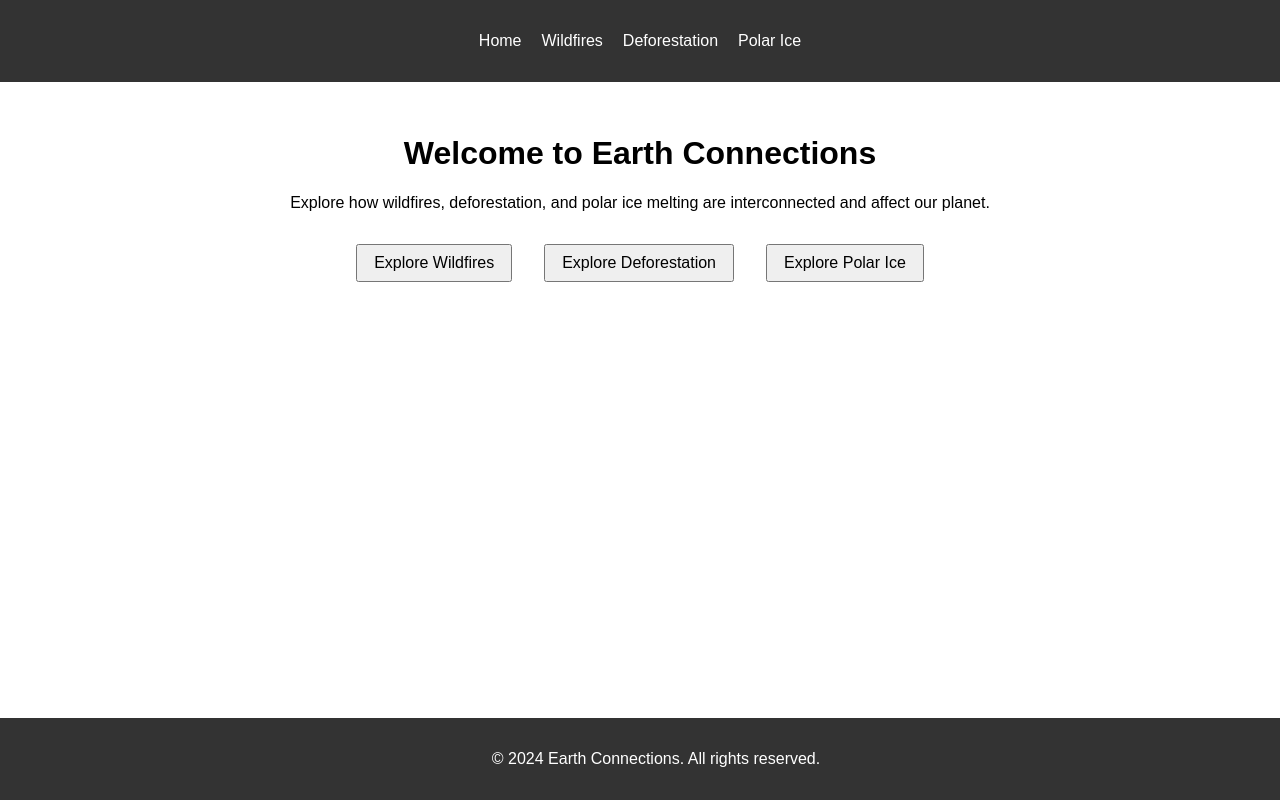
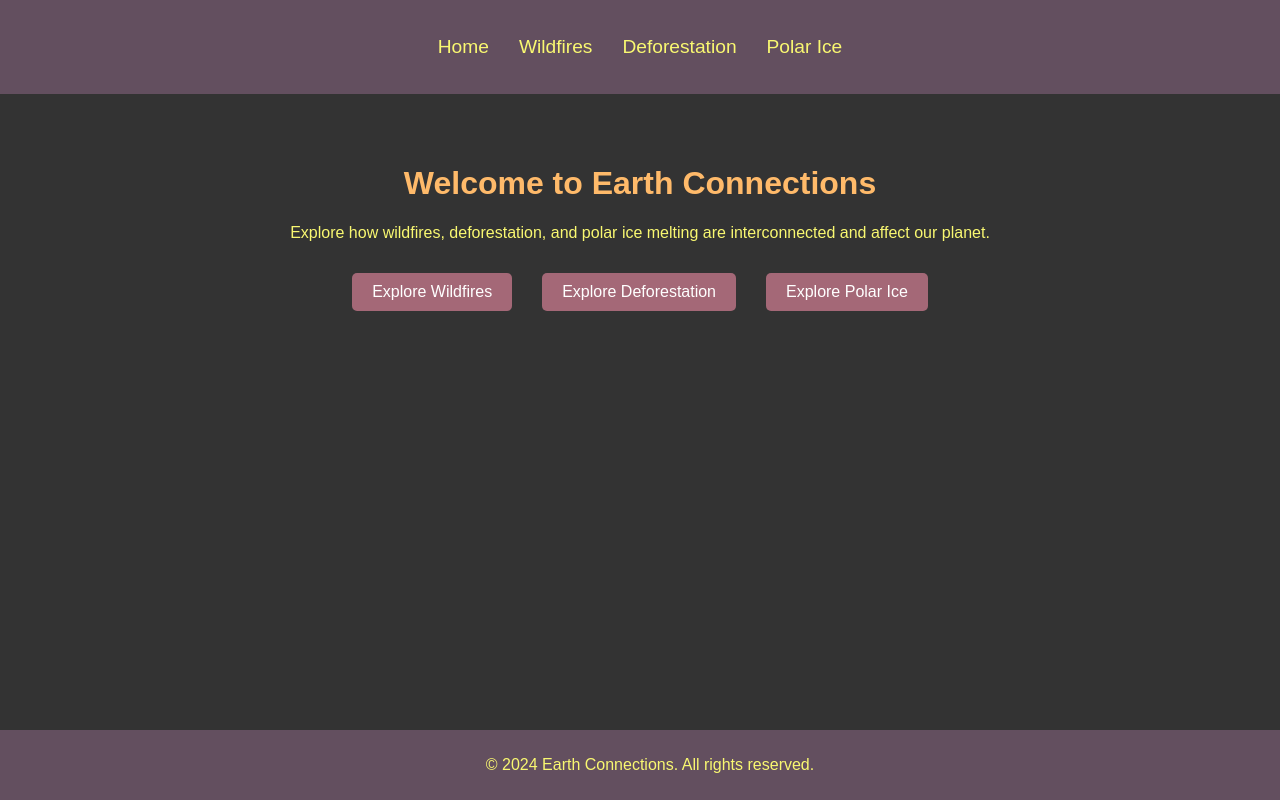
Before and after one commit to SPACE6-NASA/earth-connections, a React (Vite) app: page / in a window 1280 px wide. Built offline with nearby package versions, Linux system fonts and the light colour scheme.

Commit message:
add style

```diff
--- a/src/index.css
+++ b/src/index.css
@@ -1,48 +1,150 @@
+/* General Styles */
 body {
-  font-family: Arial, sans-serif;
+  font-family: 'Arial', sans-serif;
+  background-color: #333333; /* Dark Gray */
+  color: #f9f871; /* Lemon Yellow for text */
   margin: 0;
   padding: 0;
 }
 
+h1, h2, h3 {
+  color: #ffba6a; /* Sunset Yellow for titles */
+}
+
+p {
+  color: #f9f871; /* Light text for general content */
+}
+
+a {
+  color: #a46877; /* Muted Rose for links */
+  text-decoration: none;
+  transition: color 0.3s ease;
+}
+
+a:hover {
+  color: #e08976; /* Soft Coral on hover */
+}
+
+button {
+  background-color: #a46877; /* Muted Rose for buttons */
+  color: white;
+  border: none;
+  padding: 10px 20px;
+  cursor: pointer;
+  font-size: 1rem;
+  border-radius: 5px;
+  transition: background-color 0.3s ease;
+}
+
+button:hover {
+  background-color: #e08976; /* Soft Coral on hover */
+}
+
+button:focus {
+  outline: none;
+}
+
+input[type="range"] {
+  width: 100%;
+  margin: 20px 0;
+}
+
+/* Header */
 header {
-  background-color: #333;
-  padding: 1rem;
-  text-align: center;
+  background-color: #634f5f; /* Plum Purple for header background */
+  padding: 20px;
 }
 
 header ul {
   list-style-type: none;
   padding: 0;
+  display: flex;
+  justify-content: center;
 }
 
 header ul li {
-  display: inline;
-  margin: 0 10px;
+  margin: 0 15px;
 }
 
 header a {
-  color: white;
-  text-decoration: none;
+  font-size: 1.2rem;
+  color: #f9f871; /* Lemon Yellow for navigation links */
 }
 
-.home, .section {
-  text-align: center;
-  padding: 2rem;
+header a:hover {
+  color: #ffba6a; /* Sunset Yellow on hover */
 }
 
-button {
-  margin: 1rem;
-  padding: 0.5rem 1rem;
-  font-size: 1rem;
-  cursor: pointer;
+/* Home Page */
+.home {
+  text-align: center;
+  padding: 50px 20px;
+  background-color: #333333; /* Dark Gray */
 }
 
+.sections button {
+  margin: 15px;
+  background-color: #a46877; /* Muted Rose */
+  color: white;
+}
+
+.sections button:hover {
+  background-color: #e08976; /* Soft Coral */
+}
+
+/* Footer */
 footer {
-  background-color: #333;
+  background-color: #634f5f; /* Plum Purple */
   color: white;
   text-align: center;
-  padding: 1rem;
+  padding: 10px;
   position: fixed;
   width: 100%;
   bottom: 0;
 }
+
+/* Section Page */
+section {
+  background-color: #333333; /* Dark Gray */
+  padding: 40px;
+  text-align: center;
+}
+
+section img {
+  max-width: 100%;
+  border-radius: 10px;
+  margin-top: 20px;
+  transition: transform 0.3s ease;
+}
+
+section img:hover {
+  transform: scale(1.05);
+}
+
+/* Simulator */
+.simulator {
+  background-color: #634f5f; /* Plum Purple */
+  padding: 30px;
+  margin: 20px auto;
+  border-radius: 10px;
+  color: white;
+  width: 80%;
+}
+
+.simulator input[type="range"] {
+  background-color: #ffba6a; /* Slider in Sunset Yellow */
+  height: 8px;
+  cursor: pointer;
+}
+
+.simulator input[type="range"]::-webkit-slider-thumb {
+  -webkit-appearance: none;
+  background-color: #e08976; /* Thumb in Soft Coral */
+  height: 24px;
+  width: 24px;
+  border-radius: 50%;
+}
+
+.simulator p {
+  color: #f9f871; /* Lemon Yellow for text */
+}
```
